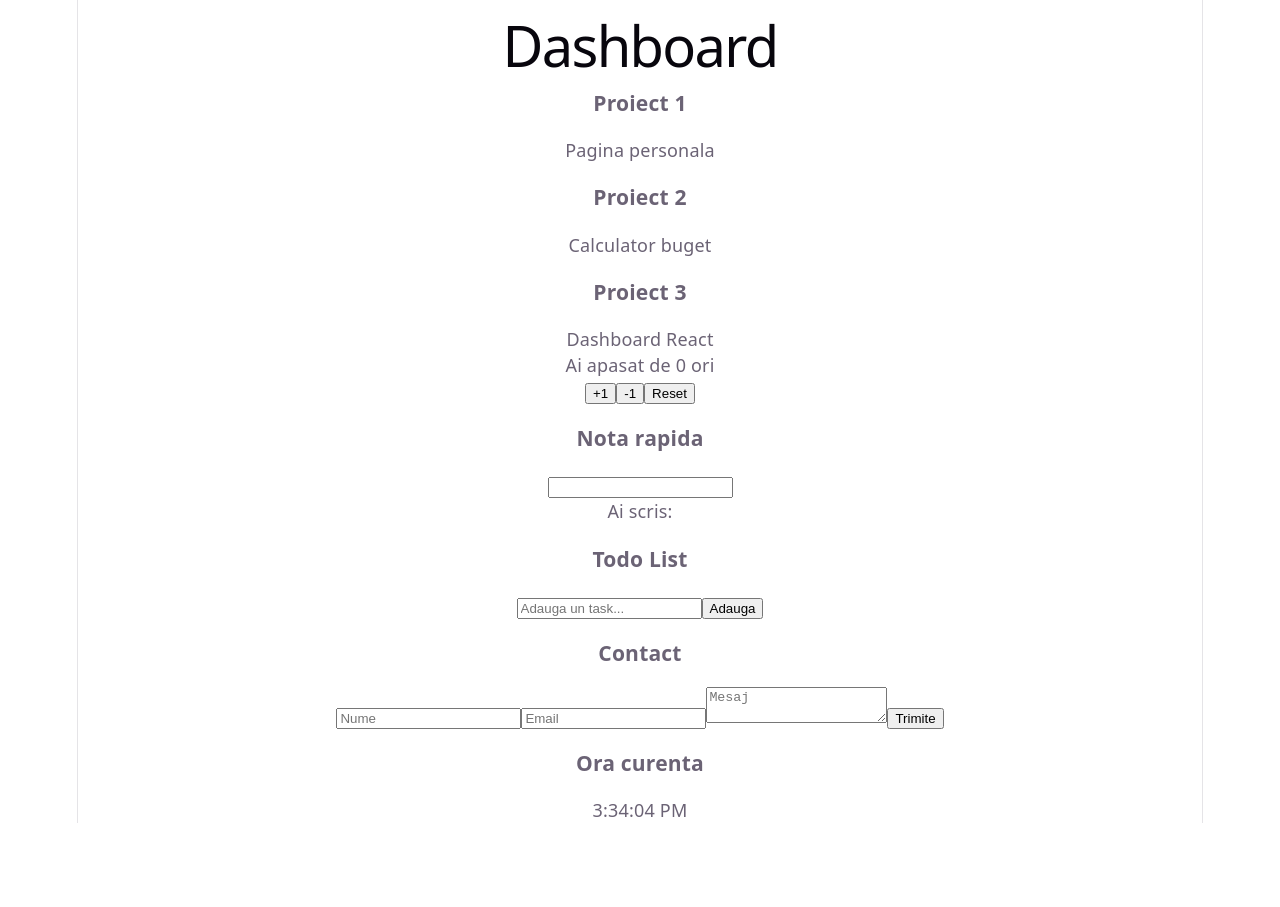
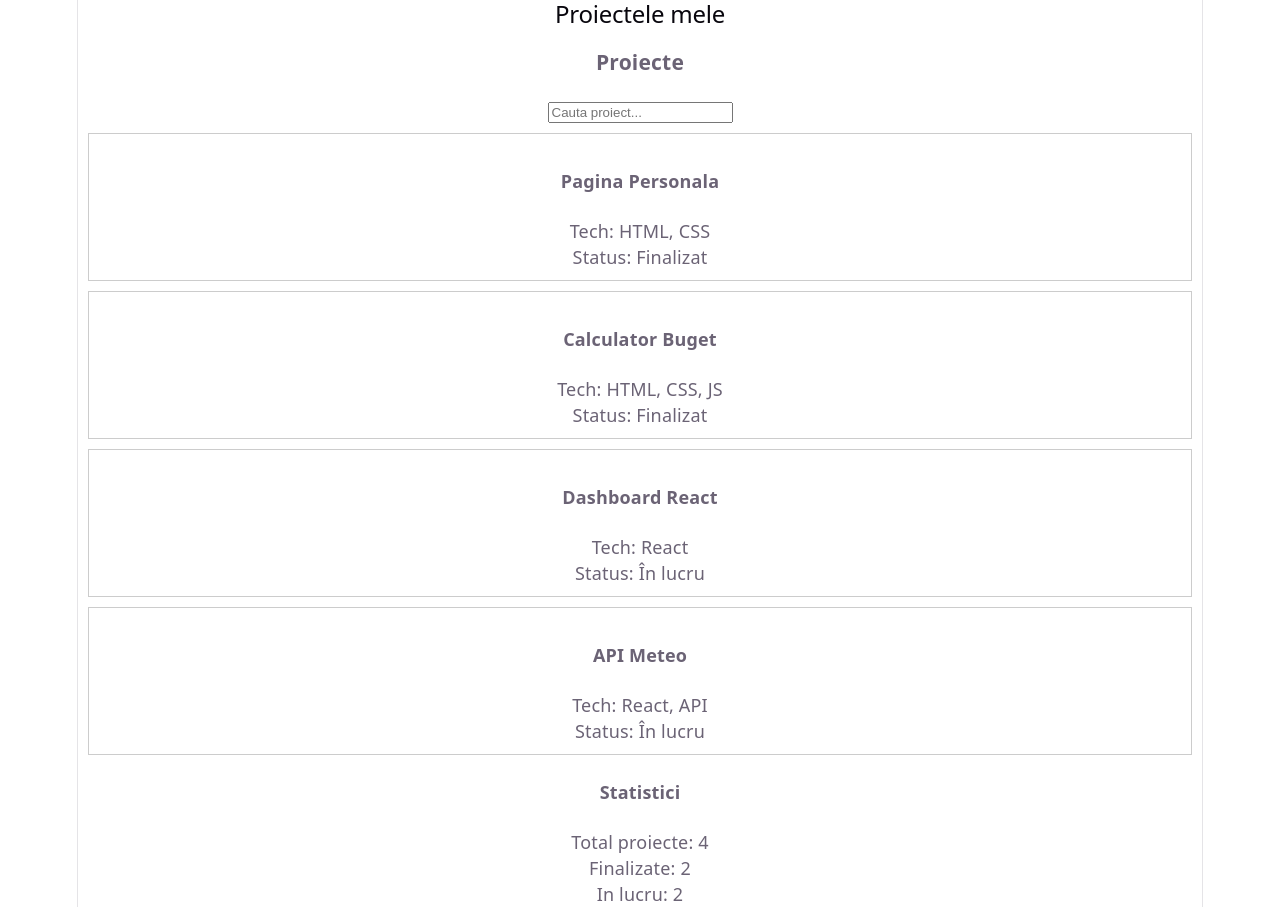
Before and after one commit to binetheone/LaboratorWeb, a React (Vite) app: page /projects in a window 1280 px wide. Before the commit the page ends 823 px from the top, so only its background shows below. Built offline with nearby package versions, Linux system fonts and the light colour scheme.

Commit message:
Instalare și setup React Router

```diff
--- a/package.json
+++ b/package.json
@@ -11,7 +11,8 @@
   },
   "dependencies": {
     "react": "^19.2.4",
-    "react-dom": "^19.2.4"
+    "react-dom": "^19.2.4",
+    "react-router": "^7.14.2"
   },
   "devDependencies": {
     "@eslint/js": "^9.39.4",
--- a/public/data/projects.json
+++ b/public/data/projects.json
@@ -0,0 +1,8 @@
+{
+ "projects": [
+ { "id": 1, "title": "Pagina Personala", "tech": "HTML, CSS", "done": true },
+ { "id": 2, "title": "Calculator Buget", "tech": "HTML, CSS, JS", "done": true },
+ { "id": 3, "title": "Dashboard React", "tech": "React", "done": false },
+ { "id": 4, "title": "API Meteo", "tech": "React, API", "done": false }
+ ]
+}
--- a/src/App.jsx
+++ b/src/App.jsx
@@ -1,43 +1,16 @@
-import { useState } from 'react';
-import Card from './Card';
-import QuickNote from './QuickNote';
-import TodoList from './TodoList';
-import ContactForm from './ContactForm';
-import Clock from './Clock';
-
+import { BrowserRouter, Routes, Route } from 'react-router';
+import Home from './pages/Home';
+import Projects from './pages/Projects';
+import Contact from './pages/Contact';
 function App() {
-  const [count, setCount] = useState(0);
-
-  const projects = [
-    { title: "Proiect 1", description: "Pagina personala" },
-    { title: "Proiect 2", description: "Calculator buget" },
-    { title: "Proiect 3", description: "Dashboard React" },
-  ];
-
-  return (
-    <div>
-      <h1>Dashboard</h1>
-
-      {projects.map((item, index) => (
-        <Card
-          key={index}
-          title={item.title}
-          description={item.description}
-        />
-      ))}
-
-      <p>Ai apasat de {count} ori</p>
-
-      <button onClick={() => setCount(count + 1)}>+1</button>
-      <button onClick={() => setCount(count - 1)}>-1</button>
-      <button onClick={() => setCount(0)}>Reset</button>
-
-      <QuickNote />
-      <TodoList />
-      <ContactForm />
-      <Clock />
-    </div>
-  );
+ return (
+ <BrowserRouter>
+ <Routes>
+ <Route path="/" element={<Home />} />
+ <Route path="/projects" element={<Projects />} />
+ <Route path="/contact" element={<Contact />} />
+ </Routes>
+ </BrowserRouter>
+ );
 }
-
 export default App;
--- /dev/null
+++ b/src/pages/Contact.jsx
@@ -0,0 +1,10 @@
+import ContactForm from '../ContactForm';
+function Contact() {
+ return (
+ <div>
+ <h2>Contact</h2>
+ <ContactForm />
+ </div>
+ );
+}
+export default Contact;
--- /dev/null
+++ b/src/pages/Home.jsx
@@ -0,0 +1,9 @@
+function Home() {
+ return (
+ <div>
+ <h2>Home</h2>
+ <p>Bine ai venit pe dashboard-ul meu!</p>
+ </div>
+ );
+}
+export default Home;
--- /dev/null
+++ b/src/pages/Projects.jsx
@@ -0,0 +1,10 @@
+import ProjectList from '../ProjectList';
+function Projects() {
+ return (
+ <div>
+ <h2>Proiectele mele</h2>
+ <ProjectList />
+ </div>
+ );
+}
+export default Projects;
```
Also changed, not shown: src/ProjectList.jsx (renamed from src/ProjectsList.jsx), 1 other file (tests, documents, lock files or other folders).
